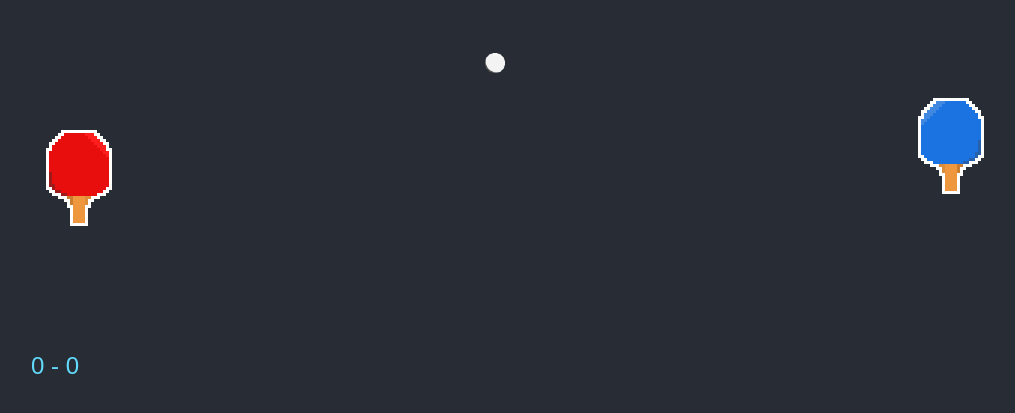
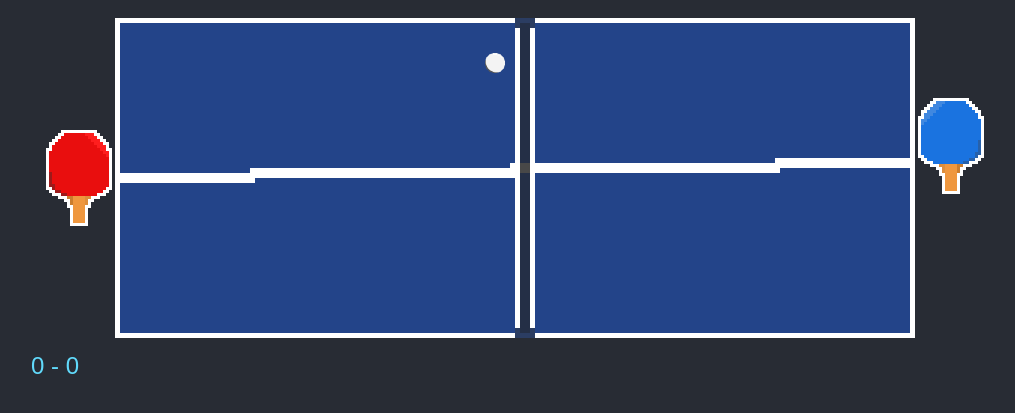
Before and after one commit to gbdiniz/open-pong, a plain HTML site: page index.html in a window 1280 px wide. Both pictures are taken after a click on the button "Iniciar Jogo". Shown: the part 241-654 px from the top of the page, without its empty margins (125-1140 px from the left). Drawn offline with Linux system fonts and the light colour scheme.

Commit message:
Correções

```diff
--- a/script.js
+++ b/script.js
@@ -2,7 +2,6 @@ let playerName = "";
 let playerScore = 0;
 let computerScore = 0;
 const maxScore = 5;
-
 
 const som = document.getElementById('som-colisao-parede');
 const colisaoplayer = document.getElementById('som-colisao-player');
--- a/style.css
+++ b/style.css
@@ -11,7 +11,7 @@ body {
 }
 
 #gameCanvas {
-    background-image: url('table.png');
+    background-image: url('assets/sprites/table.png');
     background-repeat: no-repeat;
     background-position: center;
     background-size: contain;
```
